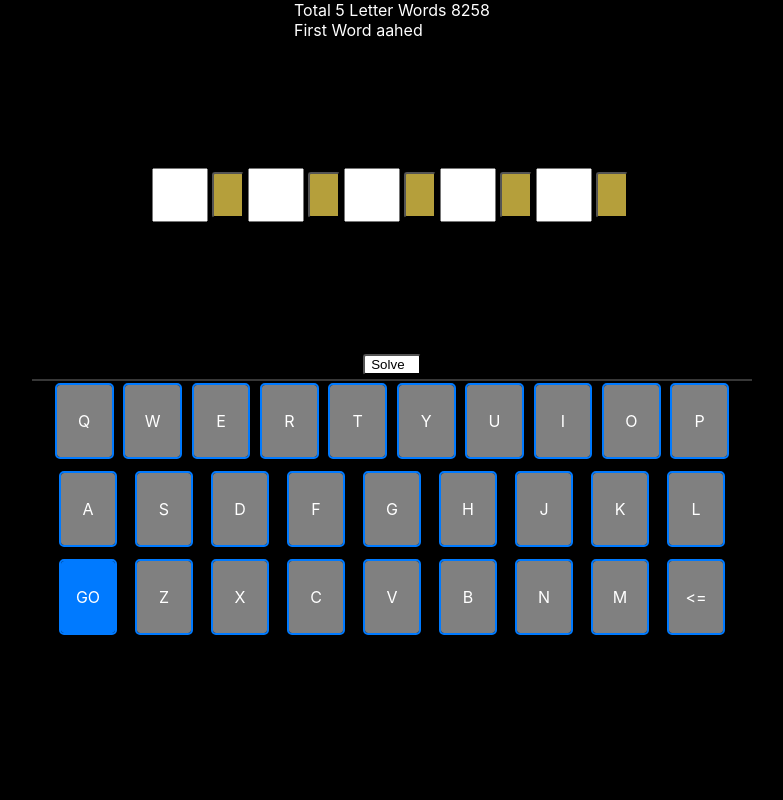
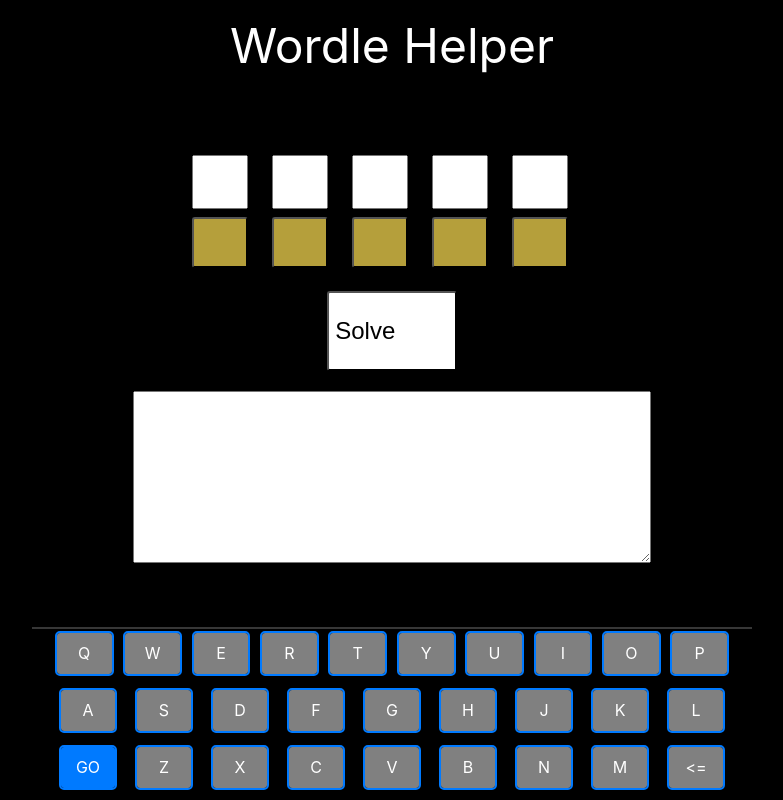
Before and after one commit to curiousmike/solver, a React (Create React App) app: page / in a window 1280 px wide. Shown: the whole page, without its empty margins (248-1031 px from the left). Built offline with nearby package versions, Linux system fonts and the light colour scheme.

Commit message:
style fixes

```diff
--- a/src/App.js
+++ b/src/App.js
@@ -6,9 +6,11 @@
   Container,
   LetterContainer,
   FiveLetterContainer,
-  LetterLabelContainer,
   Button,
   SolveButton,
+  ResultContainer,
+  Title,
+  SingleLetterContainer,
 } from "./styles";
 import Keyboard from "./components/keyboard";
 
@@ -39,7 +41,7 @@
   const [keyboardData, setKeyboardData] = useState({});
   const [currentWord, setCurrentWord] = useState(startingCurrentWord);
   const [unavailableLetters, setUnavailableLetters] = useState([]);
-
+  const [validWordList, setValidWordList] = useState([]);
   const buildLetterCounts = () => {
     const letterCounts = {};
     currentWord.forEach((letter) => {
@@ -73,9 +75,8 @@
   };
 
   const solveWord = () => {
-    let validWordList = [];
     console.log("start ...");
-
+    const validWords = [];
     fiveLetterWords.forEach((dictionaryWord) => {
       // const word = fiveLetterWords[0]
       let isValidWord = true;
@@ -135,12 +136,13 @@
 
       if (isValidWord) {
         console.log("Valid : ", dictionaryWord);
-        validWordList.push(dictionaryWord);
+        validWords.push(dictionaryWord);
       } else {
         // console.log(`Invalid:  ${dictionaryWord} validation issue ${validationIssue}`)
       }
     });
-    console.log("validWordList = ", validWordList);
+    setValidWordList(validWords);
+    console.log("validWordList = ", validWords);
   };
 
   const handleKey = (key) => {
@@ -180,7 +182,7 @@
       if (regex.test(letter)) {
         updatedCurrentWord[index].letter = letter ? letter.toLowerCase() : "";
         updatedCurrentWord[index].status =
-          letter !== "" ? status.Correct : status.Unknown;
+          letter !== "" ? status.WrongSpot : status.Unknown;
       }
     }
     setCurrentWord(updatedCurrentWord);
@@ -204,16 +206,15 @@
 
   return (
     <Container>
-      Total 5 Letter Words {fiveLetterWords.length}
-      <br></br>
-      First Word {fiveLetterWords[0]}
+      <Title>Wordle Helper</Title>
       <FiveLetterContainer>
+        <SingleLetterContainer>
           <LetterContainer
             data-id="0"
             type="text"
             id="letter0"
             name="letter0"
-          maxLength="1"
+            maxLength="3"
             value={currentWord[0].letter}
             onChange={updateKeyEntry}
           />
@@ -222,13 +223,14 @@
             buttonColor={currentWord[0].status}
             onClick={updateKeyStatus}
           />
-
+        </SingleLetterContainer>
+        <SingleLetterContainer>
           <LetterContainer
             type="text"
             id="letter1"
             name="letter1"
             data-id="1"
-          maxLength="1"
+            maxLength="3"
             value={currentWord[1].letter}
             onChange={updateKeyEntry}
           />
@@ -237,13 +239,14 @@
             buttonColor={currentWord[1].status}
             onClick={updateKeyStatus}
           />
-
+        </SingleLetterContainer>
+        <SingleLetterContainer>
           <LetterContainer
             type="text"
             id="letter2"
             name="letter2"
             data-id="2"
-          maxLength="1"
+            maxLength="3"
             value={currentWord[2].letter}
             onChange={updateKeyEntry}
           />
@@ -252,13 +255,14 @@
             buttonColor={currentWord[2].status}
             onClick={updateKeyStatus}
           />
-
+        </SingleLetterContainer>
+        <SingleLetterContainer>
           <LetterContainer
             type="text"
             id="letter3"
             name="letter3"
             data-id="3"
-          maxLength="1"
+            maxLength="3"
             value={currentWord[3].letter}
             onChange={updateKeyEntry}
           />
@@ -267,13 +271,14 @@
             buttonColor={currentWord[3].status}
             onClick={updateKeyStatus}
           />
-
+        </SingleLetterContainer>
+        <SingleLetterContainer>
           <LetterContainer
             type="text"
             id="letter4"
             name="letter4"
             data-id="4"
-          maxLength="1"
+            maxLength="3"
             value={currentWord[4].letter}
             onChange={updateKeyEntry}
           />
@@ -282,8 +287,10 @@
             buttonColor={currentWord[4].status}
             onClick={updateKeyStatus}
           />
+        </SingleLetterContainer>
       </FiveLetterContainer>
       <SolveButton onClick={solveWord}>Solve</SolveButton>
+      <ResultContainer value={validWordList} />
       <Keyboard
         keyboardData={keyboardData}
         handleKeyPress={(e) => handleKey(e)}
--- a/src/styles.js
+++ b/src/styles.js
@@ -16,17 +16,31 @@
   display: flex;
   flex-direction: row;
   justify-content: center;
-  margin-top: 128px;
-  margin-bottom: 128px;
+  margin-top: 64px;
+  margin-bottom: 64px;
 `;
 export const LetterContainer = styled.input`
   width: 48px;
   height: 48px;
   font-size: 48px;
 `;
-export const LetterLabelContainer = styled.label`
-  margin-right: 8px;
-  margin-left: 8px;
+export const SingleLetterContainer = styled.div`
+  display: flex;
+  flex-direction: column;
+  margin-right: 24px;
+`;
+export const ResultContainer = styled.textarea`
+  width: 512px;
+  height: 256px;
+  font-size: 24px;
+  margin-top: 16px;
+  margin-bottom: 64px;
+`;
+
+export const Title = styled.div`
+  margin-top: 16px;
+  margin-bottom: 16px;
+  font-size: 48px;
 `;
 
 export const Button = styled.button`
@@ -36,12 +50,10 @@
 
   outline: ${(props) => (props.buttonColor === 1 ? "2px solid red" : "")};
   outline: ${(props) => (props.buttonColor === 2 ? "2px solid #007AFF" : "")};
-  min-width: 8%;
+  min-width: 75%;
+  min-height: 75%;
   border-radius: 3px;
-  display: flex;
-  flex-direction: column;
-  justify-content: center;
-  margin: 4px;
+  margin-top: 8px;
 `;
 
 export const SolveButton = styled.button`
@@ -49,7 +61,9 @@
   background-color: white;
   color: black;
   outline: "2px solid #007AFF";
-  min-width: 8%;
+  min-width: 18%;
+  min-height: 10%;
+  font-size: 24px;
   border-radius: 3px;
   display: flex;
   flex-direction: column;
```
Lines whose indentation alone changed are shown as unchanged.
